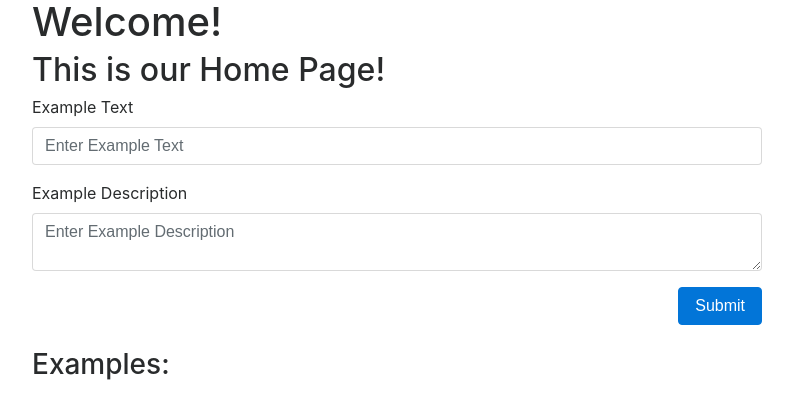
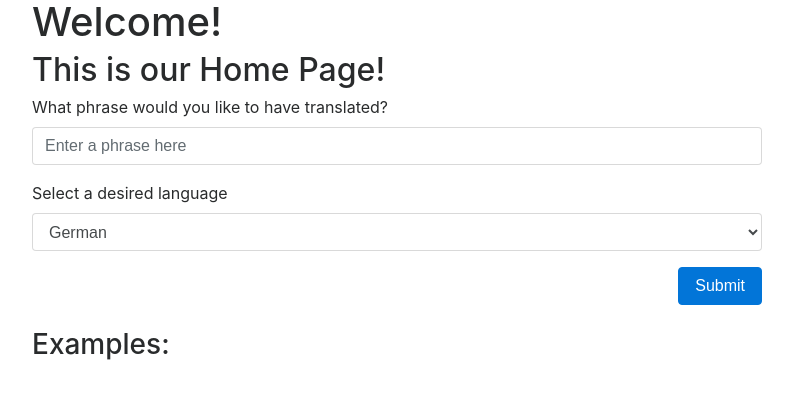
Before and after one commit to sweedishhfish04/project_2, a Node server app: page / in a window 1280 px wide. Shown: the top 419 px of the page, without its empty margins (243-1036 px from the left). Run offline with Node 20, Linux system fonts and the light colour scheme; data that the repository does not hold is empty; some libraries are stand-ins or nearby versions.

Commit message:
Post CRUDDDDDD

```diff
--- a/config/config.json
+++ b/config/config.json
@@ -1,14 +1,14 @@
 {
   "development": {
     "username": "root",
-    "password": null,
+    "password": "root",
     "database": "exampledb",
     "host": "localhost",
     "dialect": "mysql"
   },
   "test": {
     "username": "root",
-    "password": null,
+    "password": "root",
     "database": "testdb",
     "host": "localhost",
     "dialect": "mysql",
--- a/public/js/index.js
+++ b/public/js/index.js
@@ -1,12 +1,15 @@
 // Get references to page elements
-var $exampleText = $("#example-text");
-var $exampleDescription = $("#example-description");
+var $engBaseField = $("#engBaseField");
+var $foreignLangSub = $("#foreignLangSub");
 var $submitBtn = $("#submit");
 var $exampleList = $("#example-list");
 
+console.log($engBaseField);
+console.log($foreignLangSub);
+
 // The API object contains methods for each kind of request we'll make
 var API = {
-  saveExample: function(example) {
+  postPhrase: function(example) {
     return $.ajax({
       headers: {
         "Content-Type": "application/json"
@@ -64,22 +67,23 @@ var refreshExamples = function() {
 var handleFormSubmit = function(event) {
   event.preventDefault();
 
-  var example = {
-    text: $exampleText.val().trim(),
-    description: $exampleDescription.val().trim()
-  };
-
-  if (!(example.text && example.description)) {
+  if (!engBaseField) {
+    console.log(example);
     alert("You must enter an example text and description!");
     return;
   }
 
-  API.saveExample(example).then(function() {
+  var phrase = {
+    text: $engBaseField.val().trim(),
+    language: $foreignLangSub.val().trim()
+    //user: someusername.val().trim() --also add comma above
+  };
+
+  API.postPhrase(phrase).then(function() {
     refreshExamples();
   });
 
-  $exampleText.val("");
-  $exampleDescription.val("");
+  $engBaseField.val("");
 };
 
 // handleDeleteBtnClick is called when an example's delete button is clicked
--- a/views/index.handlebars
+++ b/views/index.handlebars
@@ -4,17 +4,30 @@
       <div class="col-8 offset-2">
         <h1>{{msg}}</h1>
         <h2>This is our Home Page!</h2>
+
         <form class="clearfix mb-4" action="POST">
+
           <div class="form-group">
-            <label for="example-text">Example Text</label>
-            <input type="text" id="example-text" class="form-control" aria-describedby="example-text" placeholder="Enter Example Text">
+            <label for="engBaseField">What phrase would you like to have translated?</label>
+            <input type="text" id="engBaseField" class="form-control" aria-describedby="engBaseField" placeholder="Enter a phrase here">
           </div>
+
           <div class="form-group">
-            <label for="example-description">Example Description</label>
-            <textarea class="form-control" id="example-description" aria-describedby="example-description" placeholder="Enter Example Description"></textarea>
+            <label for="foreignLangSub">Select a desired language</label>
+            <select class="form-control" id="foreignLangSub">
+              <option>German</option>
+
+              <!--Add when additional functionality is desired-->
+              {{!--
+              <option>Spanish</option>
+              <option>French</option>
+              <option>Mandarin</option> --}}
+            </select>
           </div>
+
           <button id="submit" class="btn btn-primary float-right">Submit</button>
         </form>
+
         <h3>Examples:</h3>
         <ul id="example-list" class="list-group">
           {{#each examples}}
```
